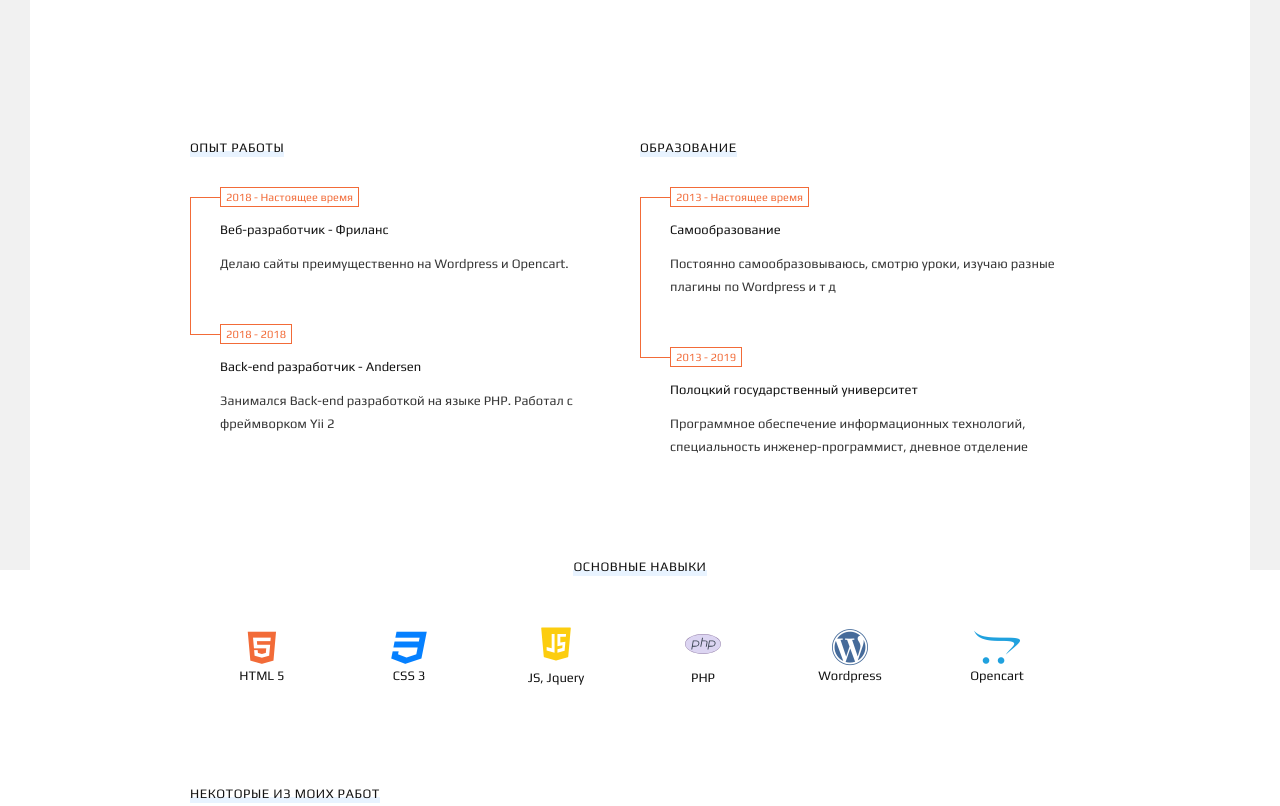
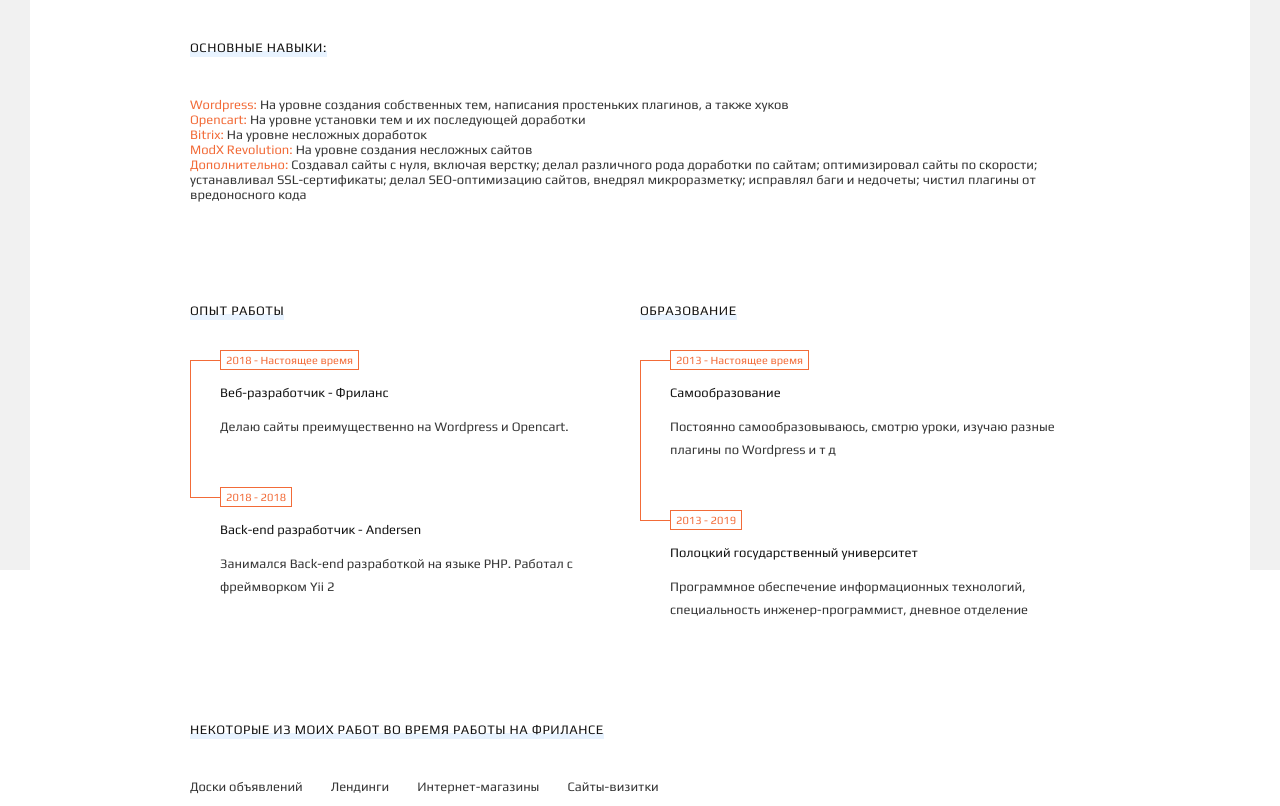
Before and after one commit to netsky9/netsky9.github.io, a plain HTML site: page index.html in a window 1280 px wide. Shown: the part 1030-1836 px from the top of the page. Drawn offline with Linux system fonts and the light colour scheme; files whose address does not match are found by name.

Commit message:
last update

```diff
--- a/css/glitche-basic.css
+++ b/css/glitche-basic.css
@@ -811,3 +811,7 @@ blockquote {
 	}
 
 }
+
+.skills-list strong{
+	color: #f26b38;
+}
--- a/index.html
+++ b/index.html
@@ -92,7 +92,7 @@
 					</div>
 					<div class="desc" style="margin-left: auto">
 						<p>
-							Меня зовут Вадим, мне 23. Я занимаюсь веб-разработкой более 5 лет. Начинал еще со школы. Поначалу ставил разные темы на Wordpress и Joomla, параллельно разбираясь с HTML и CSS. Во время учебы в университете заинтересовался PHP. Начал подрабатывать на фрилансе, делал сайты как на чистом PHP (при разработке Front-end использовал в основном Bootstrap и разные бесплатные плагины для галлерей, каруселей и прочего), так и на Wordpress. На 3 курсе успел поработать несколько месяцев Back-end разработчиком в компании Andersen и Game developer'ом в одной фирме. После этого вернулся на фриланс, начал более плотно работать с Wordpress и Opencart.
+							Меня зовут Вадим, мне 23. Я занимаюсь веб-разработкой более 5 лет. Начинал еще со школы. Поначалу ставил разные темы на Wordpress и Joomla, параллельно разбираясь с HTML и CSS. Во время учебы в университете заинтересовался PHP. Начал подрабатывать на фрилансе, делал сайты как на чистом PHP (при разработке Front-end использовал в основном Bootstrap и разные бесплатные плагины для галлерей, каруселей и прочего), так и на Wordpress. На 3 курсе успел поработать несколько месяцев Back-end разработчиком в компании Andersen и Game developer'ом в одной фирме. После этого вернулся на фриланс, начал более плотно работать с Wordpress и Opencart и другими CMS.
 						</p>
 						<div class="info-list">
 							<ul>
@@ -104,6 +104,16 @@
 								<li><strong>Эл. почта:</strong> deadmou59@gmail.com</li>
 							</ul>
 						</div>
+						<div class="title">
+							<div class="title_inner">Основные навыки:</div>
+						</div>
+						<ul class="skills-list">
+							<li><strong>Wordpress:</strong> На уровне создания собственных тем, написания простеньких плагинов, а также хуков</li>
+							<li><strong>Opencart:</strong> На уровне установки тем и их последующей доработки</li>
+							<li><strong>Bitrix:</strong> На уровне несложных доработок</li>
+							<li><strong>ModX Revolution:</strong> На уровне создания несложных сайтов</li>
+							<li><strong>Дополнительно:</strong> Создавал сайты с нуля, включая верстку; делал различного рода доработки по сайтам; оптимизировал сайты по скорости; устанавливал SSL-сертификаты; делал SEO-оптимизацию сайтов, внедрял микроразметку; исправлял баги и недочеты; чистил плагины от вредоносного кода</li>
+						</ul>
 					</div>
 					<div class="clear"></div>
 				</div>
@@ -159,7 +169,7 @@
 				</div>
 			</div>
 
-			<!-- Service -->
+			<!-- Service
 			<div class="section service">
 				<div class="content">
 					<div class="title" style="text-align: center;">
@@ -192,13 +202,13 @@
 						</div>
 					</div>
 				</div>
-			</div>
+			</div>-->
 
 			<!-- Works -->
 			<div class="section works">
 				<div class="content">
 					<div class="title">
-						<div class="title_inner">Некоторые из моих работ</div>
+						<div class="title_inner">Некоторые из моих работ во время работы на фрилансе</div>
 					</div>
 					<div class="filter-menu">
 						<div class="filters">
```
